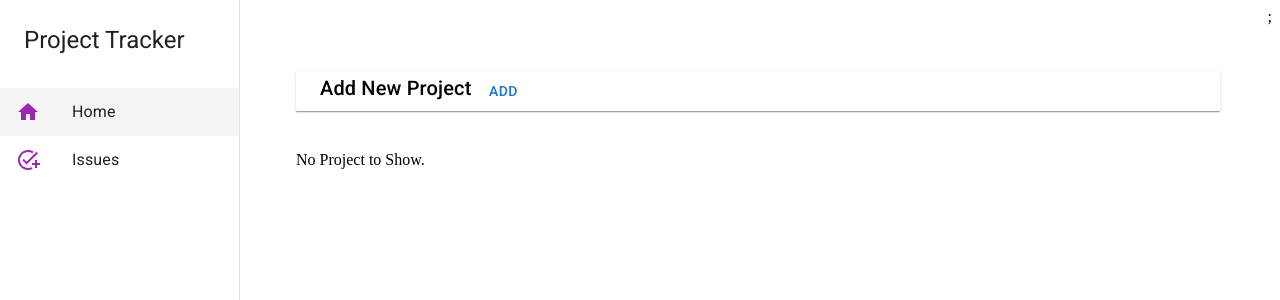
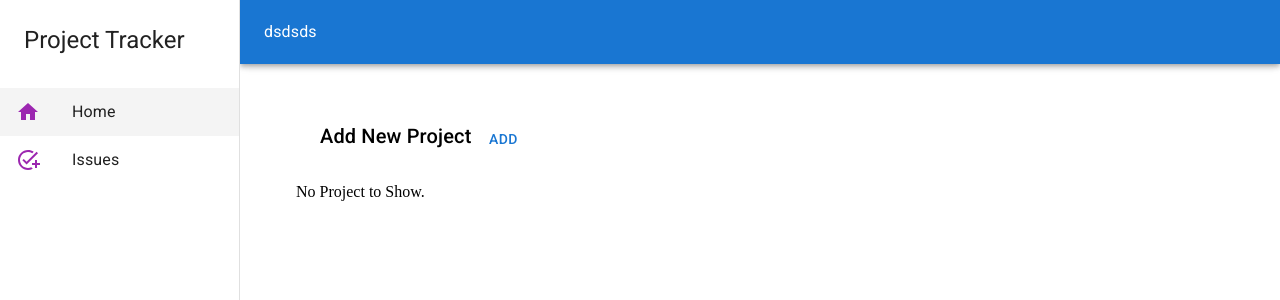
Before and after one commit to tm5682/Project-Tracker, a React (Create React App) app: page / in a window 1280 px wide. Shown: the top 300 px of the page. Built offline with nearby package versions, Linux system fonts and the light colour scheme; no server answers.

Commit message:
appBar added. content height after appbar adjusted using theme.mixins.toolbar

```diff
--- a/data/db.json
+++ b/data/db.json
@@ -27,12 +27,6 @@
   ],
   "projectList": [
     {
-      "id": 1,
-      "name": "Project Nexus",
-      "clientName": "Vale",
-      "actionList": false
-    },
-    {
       "id": 2,
       "name": "Project Pegasus",
       "clientName": "Vale",
--- a/package.json
+++ b/package.json
@@ -4,6 +4,7 @@
   "private": true,
   "dependencies": {
     "@emotion/css": "^11.7.1",
+    "@emotion/react": "^11.7.1",
     "@emotion/styled": "^11.6.0",
     "@mui/icons-material": "^5.2.5",
     "@mui/material": "^5.2.7",
--- a/src/components/Header.js
+++ b/src/components/Header.js
@@ -10,7 +10,7 @@ import { Container } from "@mui/material";
 
 const Header = ({ title = "Add New Project", onAdd, showAdd }) => {
   return (
-    <Container sx={{ mt: 5, mb: 5, display: "flex", boxShadow: 1 }}>
+    <Container sx={{ padding: 3, display: "flex", boxShadow: 0 }}>
       <Typography variant="h6" color={"Primary"} gutterBottom>
         {title}
       </Typography>
--- a/src/components/Layout.js
+++ b/src/components/Layout.js
@@ -1,3 +1,5 @@
+import * as React from "react";
+
 import { autocompleteClasses, Typography, useTheme } from "@mui/material";
 import { Drawer } from "@mui/material";
 import { Box, typography } from "@mui/system";
@@ -8,11 +10,19 @@ import HomeIcon from "@mui/icons-material/Home";
 import AddTaskIcon from "@mui/icons-material/AddTask";
 import { useLocation, useNavigate } from "react-router-dom";
 
+import { styled } from "@mui/material/styles";
+
+import AppBar from "@mui/material/AppBar";
+import Toolbar from "@mui/material/Toolbar";
+
 const drawerWidth = 240;
 
 const activeMenuColor = {
   background: "#f4f4f4",
 };
+
+/* using styled method from mui we create a custom component which inherits toolbar's height and other attriutes so content goes below appbar */
+//const appBarHeightAdjuster = styled("box")(({ theme }) => theme.mixins.toolbar);
 
 function Layout({ children }) {
   const navigate = useNavigate();
@@ -31,9 +41,23 @@ function Layout({ children }) {
     },
   ];
 
+  /* MUI styled method is used to create custom component which will be used to justify contents after appbar so contents dont get hien or overwritten by appbar */
+  const AppBarHeightAdjust = styled("div")(({ theme }) => ({
+    ...theme.mixins.toolbar,
+  }));
+
   return (
     <div style={{ display: "flex" }}>
       {/*app bar */}
+      <AppBar
+        sx={{
+          width: `calc(100% - ${drawerWidth}px )`,
+        }}
+      >
+        <Toolbar>
+          <Typography>dsdsds</Typography>
+        </Toolbar>
+      </AppBar>
       {/*side drawer*/}
       <Drawer
         sx={{
@@ -82,6 +106,8 @@ function Layout({ children }) {
           width: "100%",
         }}
       >
+        {/* This is used to justify space after appBar so contents dont get hidden or overwritten on */}
+        <AppBarHeightAdjust />
         {children}
       </Box>
       ;
--- a/src/components/ProjectList.js
+++ b/src/components/ProjectList.js
@@ -11,7 +11,7 @@ const ProjectList = ({ projectList, onDelete, onToggle }) => {
     //   onDelete={onDelete}
     //   onToggle={onToggle}
     // />
-    <Container sx={{ boxShadow: 1 }}>
+    <Container sx={{ boxShadow: 0 }}>
       <Grid container spacing={3}>
         {projectList.map((project) => (
           <Grid item key={project.id} sm={4}>
```
Also changed, not shown: 1 other file (tests, documents, lock files or other folders).
